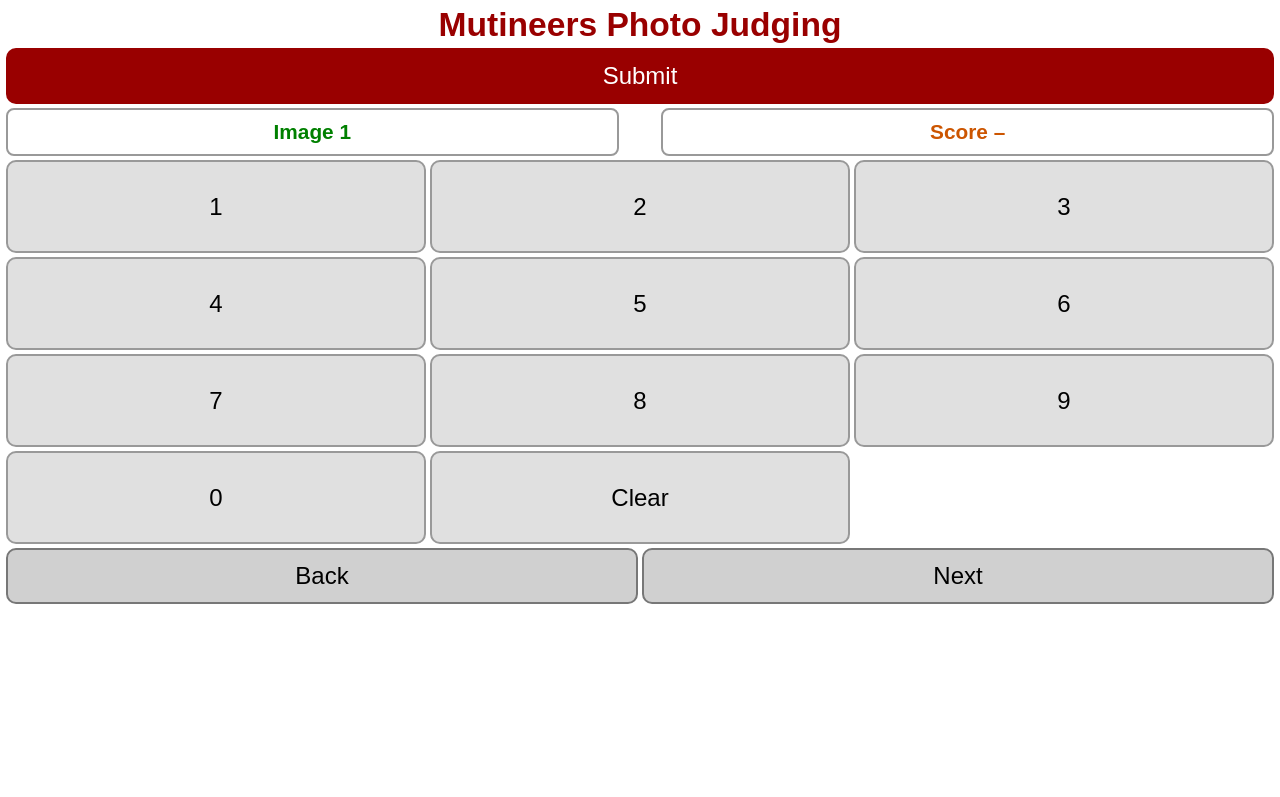
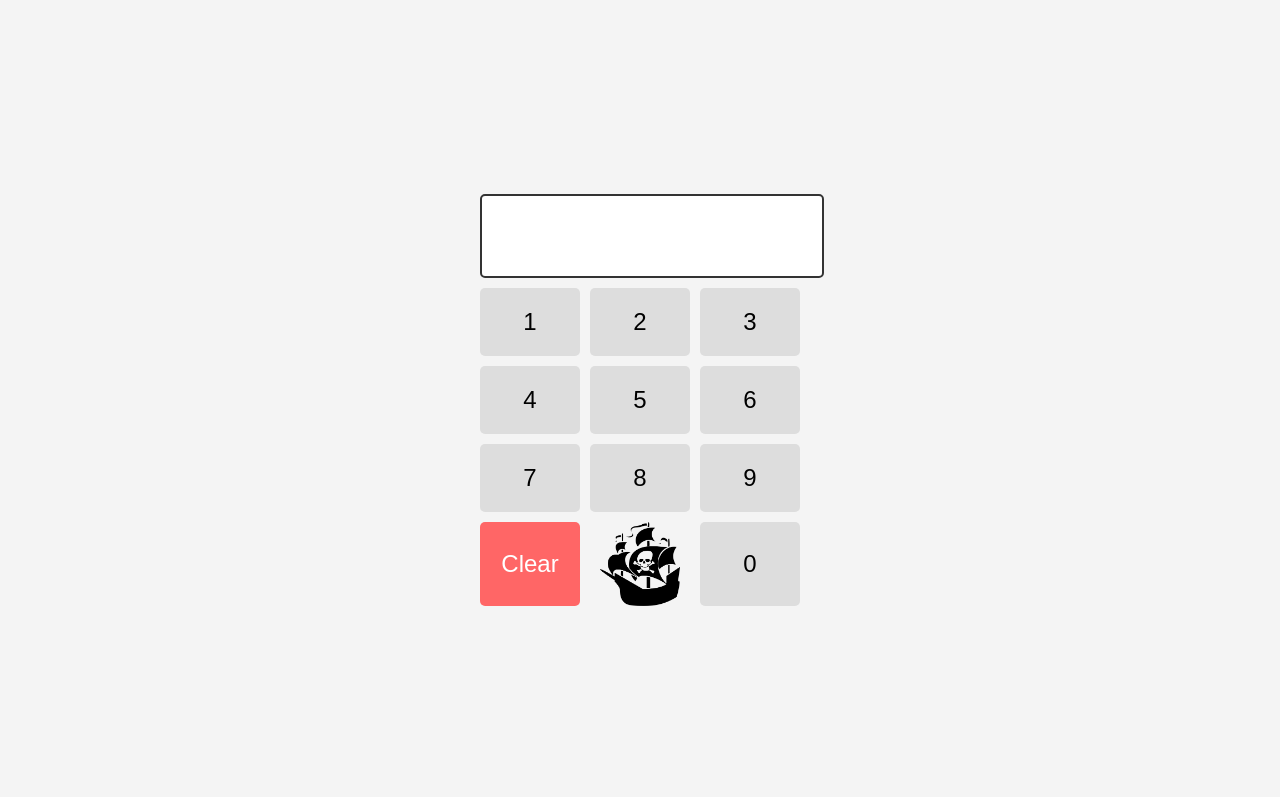
Before and after one commit to TheMutineers/mutineers-judging, a plain HTML site: page index.html in a window 1280 px wide. Drawn offline with Linux system fonts and the light colour scheme.

Commit message:
Update index.html

```diff
--- a/index.html
+++ b/index.html
@@ -2,258 +2,103 @@
 <html lang="en">
 <head>
 <meta charset="UTF-8">
-<title>Mutineers Photo Judging</title>
 <meta name="viewport" content="width=device-width, initial-scale=1.0">
-
+<title>Mutineers Score Pad</title>
 <style>
-    html, body {
+    body {
+        font-family: Arial, sans-serif;
+        display: flex;
+        justify-content: center;
+        align-items: center;
+        height: 100vh;
         margin: 0;
-        padding: 0;
-        height: 100%;
-        overflow: hidden;
-        font-family: Arial, sans-serif;
+        background-color: #f4f4f4;
+    }
+    .container {
         text-align: center;
+        width: 320px;
     }
-
-    /* Full-screen container */
-    #app {
-        height: 100vh;
-        display: flex;
-        flex-direction: column;
-        padding: 6px;
-        box-sizing: border-box;
+    .display {
+        width: 100%;
+        height: 60px;
+        font-size: 2rem;
+        text-align: right;
+        padding: 10px;
+        margin-bottom: 10px;
+        background: white;
+        border: 2px solid #333;
+        border-radius: 5px;
     }
-
-    /* Title */
-    h1 {
-        margin: 0 0 4px 0;
-        font-size: 2.1em;
-        color: #990000;
-        font-weight: bold;
-    }
-
-    /* Submit button (smaller height) */
-    #submitButton {
-        background: #990000;
-        color: white;
-        border: none;
-        width: 100%;
-        height: 7vh;        /* smaller */
-        font-size: 1.5em;
-        border-radius: 10px;
-    }
-
-    /* Voting area */
-    #voting {
-        flex: 1;
-        display: flex;
-        flex-direction: column;
-        margin-top: 4px;
-    }
-
-    /* Top bar (smaller height) */
-    #topBar {
-        display: flex;
-        justify-content: space-between;
-        margin-bottom: 4px;
-    }
-
-    .infoBox {
-        border: 2px solid #999;
-        border-radius: 8px;
-        width: 48%;
-        height: 5.5vh;      /* smaller */
-        display: flex;
-        align-items: center;
-        justify-content: center;
-        font-size: 1.3em;
-        font-weight: bold;
-    }
-
-    #imageNumber { color: #008000; }
-    #scoreDisplay { color: #cc5500; }
-
-    /* Keypad grid — REAL shrink by reducing allowed height */
-    #keypad {
-        height: 48vh;       /* FIXED smaller height */
+    .keypad {
         display: grid;
         grid-template-columns: repeat(3, 1fr);
-        grid-template-rows: repeat(4, 1fr);
-        gap: 4px;
-        margin-bottom: 4px;
+        gap: 10px;
     }
-
-    .keyBtn {
-        font-size: 1.5em;   /* smaller */
-        border-radius: 10px;
-        background: #e0e0e0;
-        border: 2px solid #999;
+    button {
+        padding: 20px;
+        font-size: 1.5rem;
+        border: none;
+        border-radius: 5px;
+        background-color: #ddd;
+        cursor: pointer;
+    }
+    button:active {
+        background-color: #bbb;
+    }
+    .clear {
+        background-color: #ff6666;
+        color: white;
+    }
+    .logo-cell {
         display: flex;
+        justify-content: center;
         align-items: center;
-        justify-content: center;
+        padding: 0;
+        background: none;
     }
-
-    /* Navigation buttons — smaller height */
-    #navRow {
-        display: flex;
-        justify-content: space-between;
-        gap: 4px;
-        height: 7vh;        /* smaller */
-    }
-
-    .navBtn {
-        width: 50%;
-        font-size: 1.5em;
-        border-radius: 10px;
-        background: #d0d0d0;
-        border: 2px solid #777;
-        display: flex;
-        align-items: center;
-        justify-content: center;
-    }
-
-    /* Summary screen */
-    #summary {
-        display: none;
-        height: 100vh;
-        overflow: auto;
-        padding: 10px;
-        box-sizing: border-box;
-    }
-
-    table {
-        border-collapse: collapse;
-        margin: 10px auto;
-        width: 80%;
-    }
-
-    th, td {
-        border: 1px solid #ccc;
-        padding: 6px 10px;
+    .logo-cell img {
+        width: 80px;
+        height: auto;
+        pointer-events: none;
     }
 </style>
 </head>
+<body>
 
-<body>
-<div id="app">
+<div class="container">
+    <input type="text" id="display" class="display" readonly>
 
-    <h1>Mutineers Photo Judging</h1>
+    <div class="keypad">
+        <button onclick="press(1)">1</button>
+        <button onclick="press(2)">2</button>
+        <button onclick="press(3)">3</button>
 
-    <button id="submitButton" onclick="submitVotes()">Submit</button>
+        <button onclick="press(4)">4</button>
+        <button onclick="press(5)">5</button>
+        <button onclick="press(6)">6</button>
 
-    <div id="voting">
+        <button onclick="press(7)">7</button>
+        <button onclick="press(8)">8</button>
+        <button onclick="press(9)">9</button>
 
-        <div id="topBar">
-            <div class="infoBox" id="imageNumber">Image 1</div>
-            <div class="infoBox" id="scoreDisplay">Score –</div>
+        <button class="clear" onclick="clearDisplay()">Clear</button>
+
+        <!-- ⭐ Your Mutineers Logo Here ⭐ -->
+        <div class="logo-cell">
+            <img src="https://raw.githubusercontent.com/TheMutineers/mutineers-judging/main/pngkey.com-ship-silhouette-png-4146604.png">
         </div>
 
-        <div id="keypad">
-            <button class="keyBtn" onclick="pressNum(1)">1</button>
-            <button class="keyBtn" onclick="pressNum(2)">2</button>
-            <button class="keyBtn" onclick="pressNum(3)">3</button>
-
-            <button class="keyBtn" onclick="pressNum(4)">4</button>
-            <button class="keyBtn" onclick="pressNum(5)">5</button>
-            <button class="keyBtn" onclick="pressNum(6)">6</button>
-
-            <button class="keyBtn" onclick="pressNum(7)">7</button>
-            <button class="keyBtn" onclick="pressNum(8)">8</button>
-            <button class="keyBtn" onclick="pressNum(9)">9</button>
-
-            <button class="keyBtn" onclick="pressNum(0)">0</button>
-            <button class="keyBtn" onclick="clearScore()">Clear</button>
-        </div>
-
-        <div id="navRow">
-            <button class="navBtn" onclick="goBack()">Back</button>
-            <button class="navBtn" onclick="saveAndNext()">Next</button>
-        </div>
-
+        <button onclick="press(0)">0</button>
     </div>
-
-</div>
-
-<div id="summary">
-    <h2>Competition Submitted</h2>
-    <p>Your scores are saved on this device.</p>
-
-    <table id="summaryTable">
-        <thead>
-            <tr><th>Image</th><th>Score</th></tr>
-        </thead>
-        <tbody></tbody>
-    </table>
 </div>
 
 <script>
-    let totalImages = 60;
-    let currentImage = 1;
-    let scores = new Array(totalImages).fill(null);
-
-    function updateTopBar() {
-        document.getElementById('imageNumber').textContent = "Image " + currentImage;
-        const s = scores[currentImage - 1];
-        document.getElementById('scoreDisplay').textContent = "Score " + (s === null ? "–" : s);
-    }
-
-    function pressNum(n) {
-        let current = scores[currentImage - 1];
-        if (current === null) current = "";
-
-        if (current.length >= 2) return;
-
-        let newVal = current + n;
-        let num = parseInt(newVal);
-
-        if (num > 20) {
-            alert("Score must be between 0 and 20.");
-            return;
-        }
-
-        scores[currentImage - 1] = newVal;
-        updateTopBar();
-    }
-
-    function clearScore() {
-        scores[currentImage - 1] = null;
-        updateTopBar();
-    }
-
-    function goBack() {
-        if (currentImage === 1) {
-            alert("Already at the first image.");
-            return;
-        }
-        currentImage--;
-        updateTopBar();
-    }
-
-    function saveAndNext() {
-        if (currentImage === totalImages) {
-            alert("This is the last image.");
-            return;
-        }
-        currentImage++;
-        updateTopBar();
-    }
-
-    function submitVotes() {
-        const tbody = document.querySelector("#summaryTable tbody");
-        tbody.innerHTML = "";
-
-        for (let i = 0; i < totalImages; i++) {
-            const tr = document.createElement("tr");
-            tr.innerHTML = `<td>${i + 1}</td><td>${scores[i] === null ? "–" : scores[i]}</td>`;
-            tbody.appendChild(tr);
-        }
-
-        document.getElementById('app').style.display = 'none';
-        document.getElementById('summary').style.display = 'block';
-        document.body.style.overflow = 'auto';
-    }
-
-    updateTopBar();
+function press(num) {
+    document.getElementById("display").value += num;
+}
+function clearDisplay() {
+    document.getElementById("display").value = "";
+}
 </script>
 
 </body>
```
